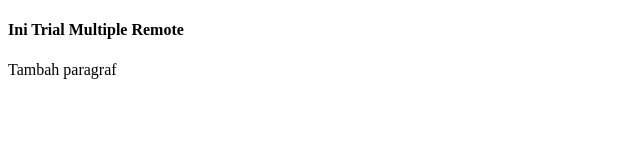
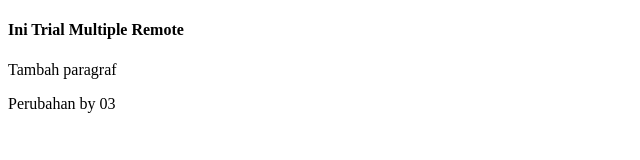
Before and after one commit to Okta03/trial03, a plain HTML site: page index.html in a window 1280 px wide. Shown: the whole page, without its empty margins (0-640 px from the left). Drawn offline with Linux system fonts and the light colour scheme.

Commit message:
Update index.html p2

```diff
--- a/index.html
+++ b/index.html
@@ -9,5 +9,7 @@
 <body>
     <h4>Ini Trial Multiple Remote</h4>
     <p>Tambah paragraf</p>
+    <p>Perubahan by 03</p>
+
 </body>
 </html>
```
